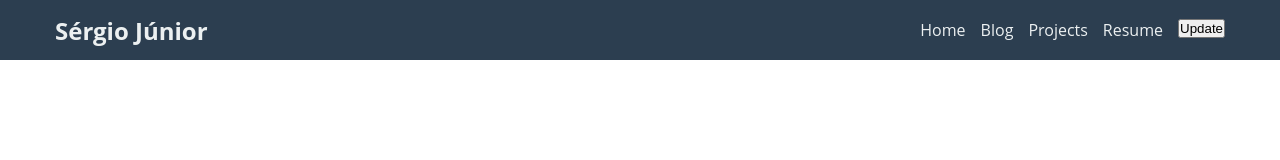
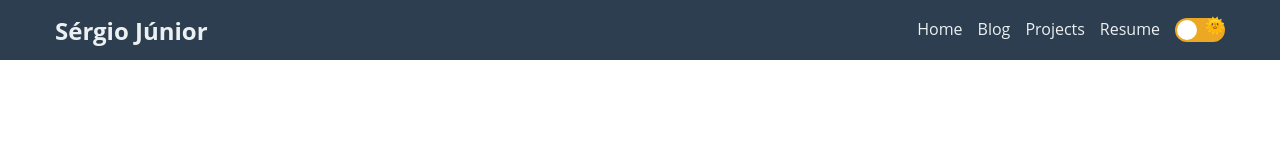
Before and after one commit to Sergioamjr/my-website, a Gatsby site: page / in a window 1280 px wide. Shown: the top 160 px of the page. Built offline with nearby package versions, Linux system fonts and the light colour scheme; Gatsby itself is replaced by a stand-in of ours.

Commit message:
Added theme mode toggle

```diff
--- a/package.json
+++ b/package.json
@@ -36,7 +36,7 @@
   "license": "MIT",
   "scripts": {
     "build": "gatsby build",
-    "develop": "gatsby develop",
+    "develop": "gatsby develop -p 8080",
     "eslint": "eslint 'src/**'",
     "start": "npm run develop",
     "serve": "gatsby serve",
--- a/src/components/Header/Header.js
+++ b/src/components/Header/Header.js
@@ -8,6 +8,7 @@ import {
   justifyContent,
   primaryFont
 } from "../../design";
+import Toggle from "../Toggle";
 
 const headerStyle = css`
   background: ${colors.dark};
@@ -69,7 +70,7 @@ const Header = () => {
               </Link>
             </li>
             <li css={liStyle}>
-              <button onClick={updateThemeHandler}>Update</button>
+              <Toggle onChange={updateThemeHandler} />
             </li>
           </ul>
         </nav>
--- /dev/null
+++ b/src/components/Toggle/Toggle.js
@@ -0,0 +1,68 @@
+/** @jsx jsx */
+import { css, jsx } from "@emotion/core";
+import PropTypes from "prop-types";
+
+const toggleWrapper = css`
+  background: #eca723;
+  cursor: pointer;
+  width: 50px;
+  display: block;
+  height: 24px;
+  border-radius: 50px;
+  position: relative;
+  &:after {
+    content: "";
+    width: 20px;
+    height: 20px;
+    background: #fff;
+    position: absolute;
+    border-radius: 50%;
+    bottom: 0;
+    top: 0;
+    margin: auto;
+    left: 2px;
+    transform: translateX(0);
+    transition: transform 0.2s ease;
+    will-change: transform;
+  }
+  &:before {
+    content: "🌞";
+    position: absolute;
+    right: 0;
+    top: -2px;
+    transform: translateX(0);
+    transition: transform 0.2s ease;
+    will-change: transform;
+  }
+`;
+
+const inputStyle = css`
+  width: 0;
+  height: 0;
+  display: none;
+  &:checked ~ label {
+    background: #333;
+    &:after {
+      transform: translateX(26px);
+    }
+    &:before {
+      content: "🌚";
+      transform: translateX(-26px);
+    }
+  }
+`;
+
+const Toggle = ({ onChange }) => {
+  return (
+    <div>
+      <input css={inputStyle} id="toggle" onChange={onChange} type="checkbox" />
+      <label htmlFor="toggle" css={toggleWrapper}></label>
+    </div>
+  );
+};
+
+Toggle.propTypes = {
+  onChange: PropTypes.func.isRequired
+};
+
+export default Toggle;
--- /dev/null
+++ b/src/components/Toggle/index.js
@@ -0,0 +1 @@
+export { default } from "./Toggle";
```
